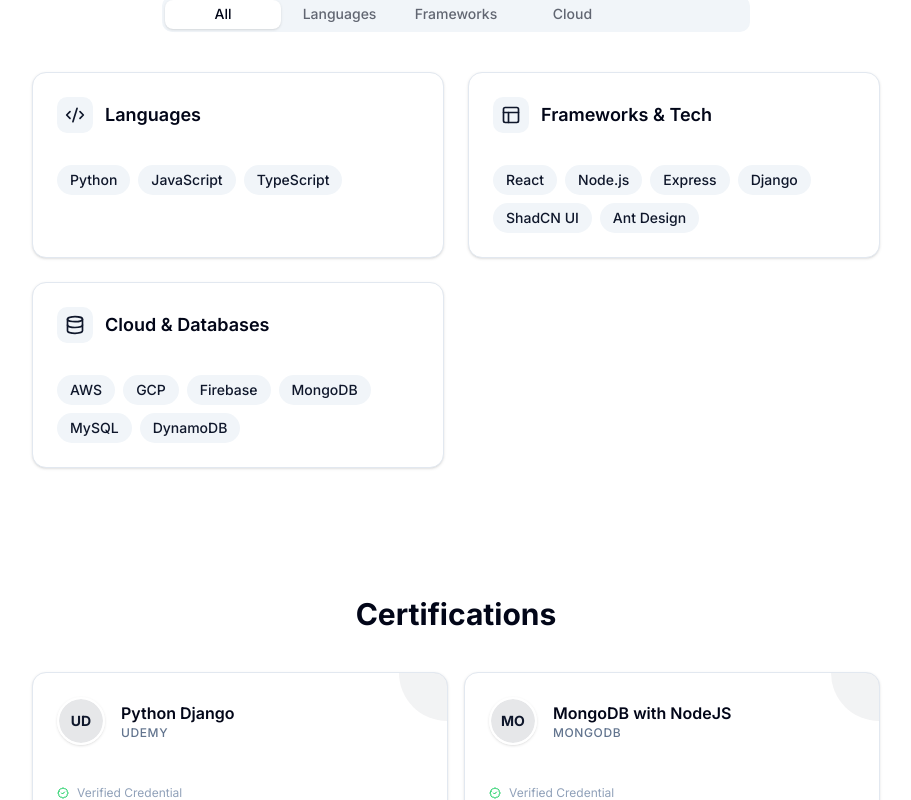
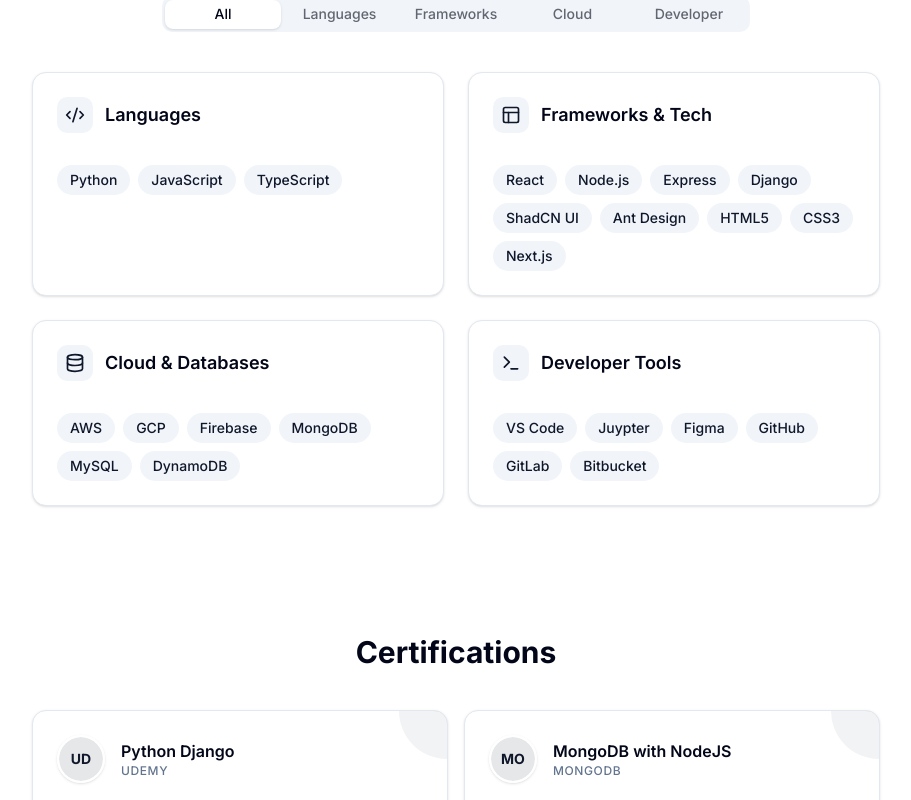
Before and after one commit to TejasShetty18/my-portfolio, a Next.js app: page / in a window 1280 px wide. Shown: the part 3966-4766 px from the top of the page, without its empty margins (184-1095 px from the left). Built offline with nearby package versions, Linux system fonts and the light colour scheme.

Commit message:
skills added

```diff
--- a/src/data/resume.ts
+++ b/src/data/resume.ts
@@ -114,12 +114,19 @@
       "Django",
       "ShadCN UI",
       "Ant Design",
+      "HTML5",
+      "CSS3",
+      "Next.js"
     ],
   },
   {
     category: "Cloud & Databases",
     skills: ["AWS", "GCP", "Firebase", "MongoDB", "MySQL", "DynamoDB"],
   },
+  {
+    category: "Developer Tools",
+    skills: ["VS Code", "Juypter", "Figma", "GitHub", "GitLab", "Bitbucket"]
+  }
 ];
 
 export const certificationsData: Certification[] = [
```
